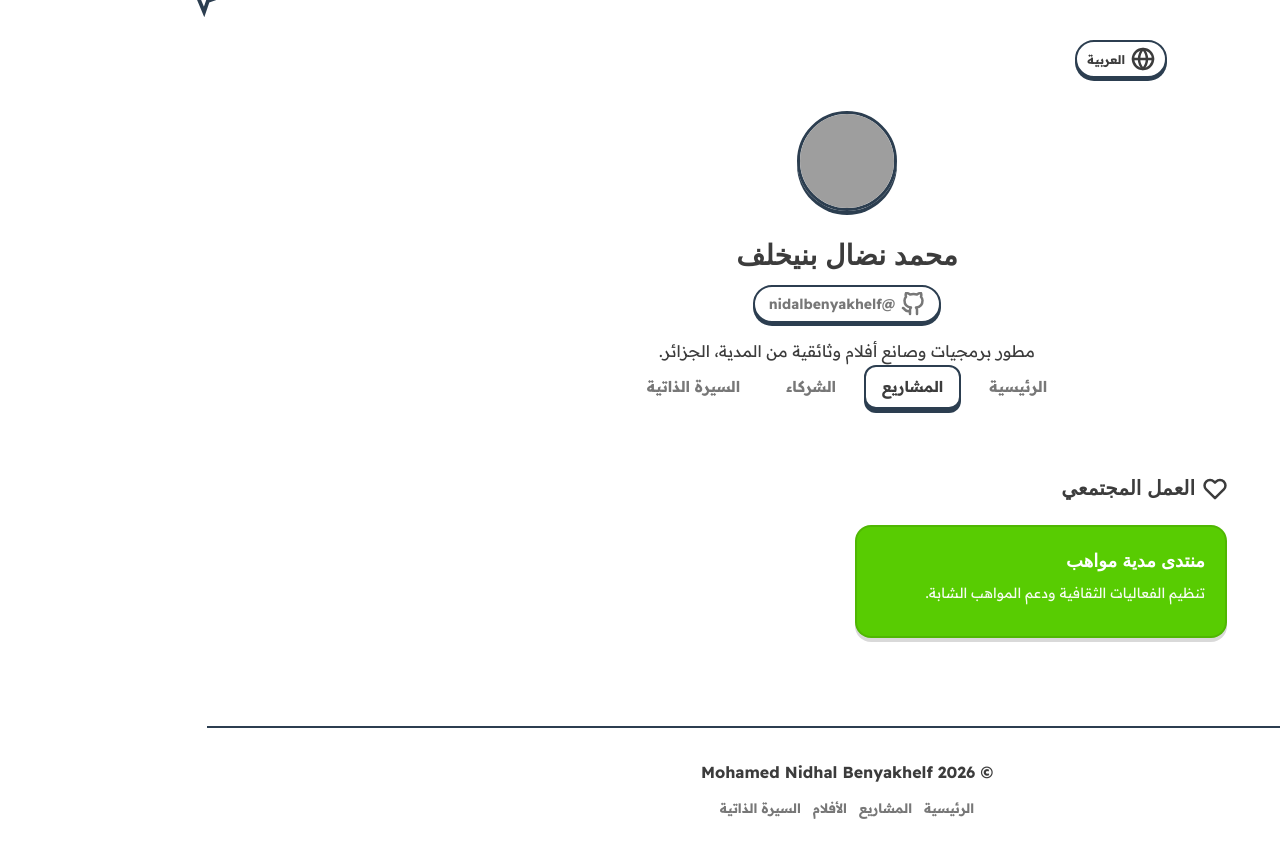
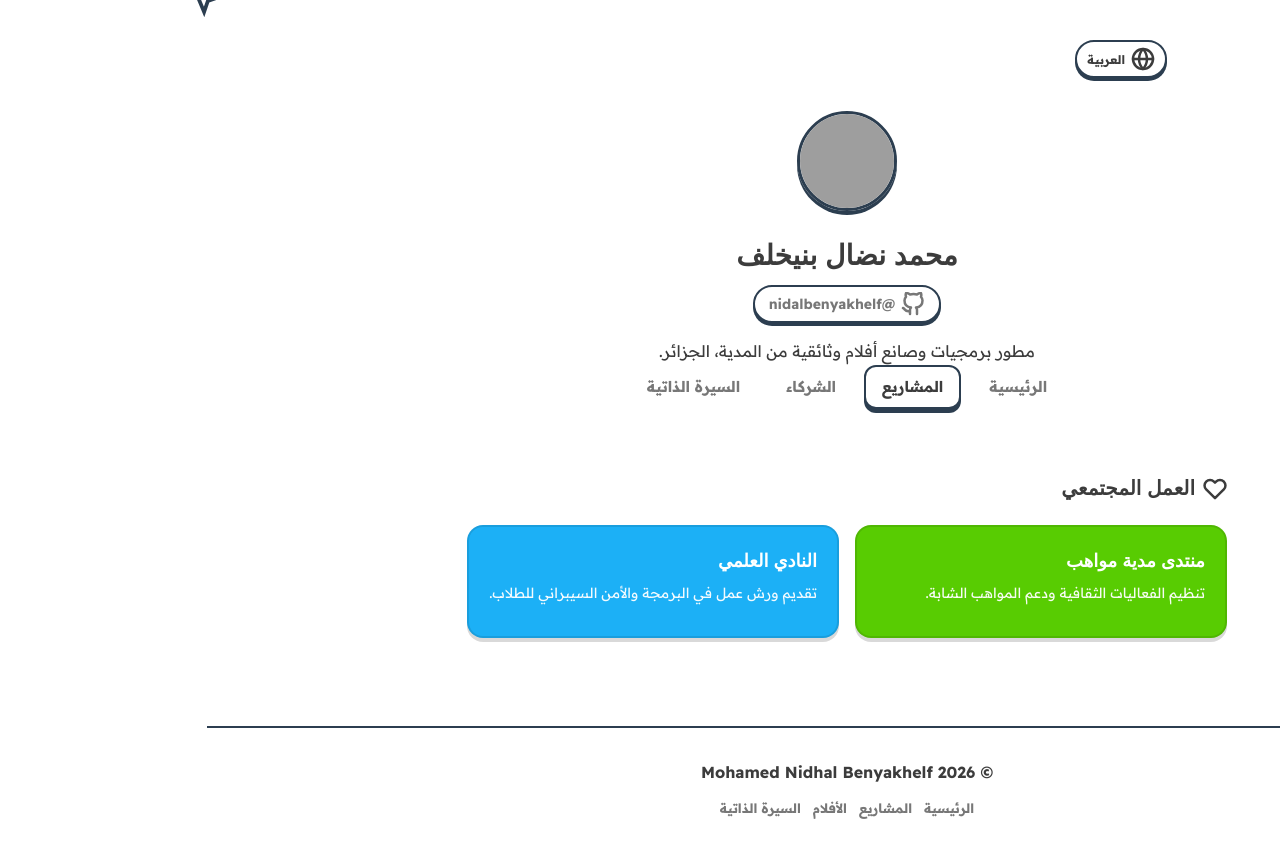
Before and after one commit to nidalbenyakhelf/nidalbenyakhelf.github.io, a Jekyll site: the page built from volunteering.md, in a window 1280 px wide, cut to the strip 0-858 px from the top of the page. Built offline with Jekyll 4.4.1, drawn with Linux system fonts in a browser that asks for light colours; grey boxes are pictures that could not be loaded.

Commit message:
Add scientific club section to volunteering.md

```diff
--- a/volunteering.md
+++ b/volunteering.md
@@ -7,5 +7,6 @@ description: "أعمالي التطوعية مع الجمعيات والنواد
   <h2 class="section-title"><svg class="icon" xmlns="http://www.w3.org/2000/svg" viewBox="0 0 24 24"><path d="M20.84 4.61a5.5 5.5 0 0 0-7.78 0L12 5.67l-1.06-1.06a5.5 5.5 0 0 0-7.78 7.78l1.06 1.06L12 21.23l7.78-7.78 1.06-1.06a5.5 5.5 0 0 0 0-7.78z"/></svg> العمل المجتمعي</h2>
   <div class="links-grid">
     <div class="duo-card card-green"><h3>منتدى مدية مواهب</h3><p>تنظيم الفعاليات الثقافية ودعم المواهب الشابة.</p></div>
+    <div class="duo-card card-blue"><h3>النادي العلمي</h3><p>تقديم ورش عمل في البرمجة والأمن السيبراني للطلاب.</p></div>
   </div>
 </section>
```
